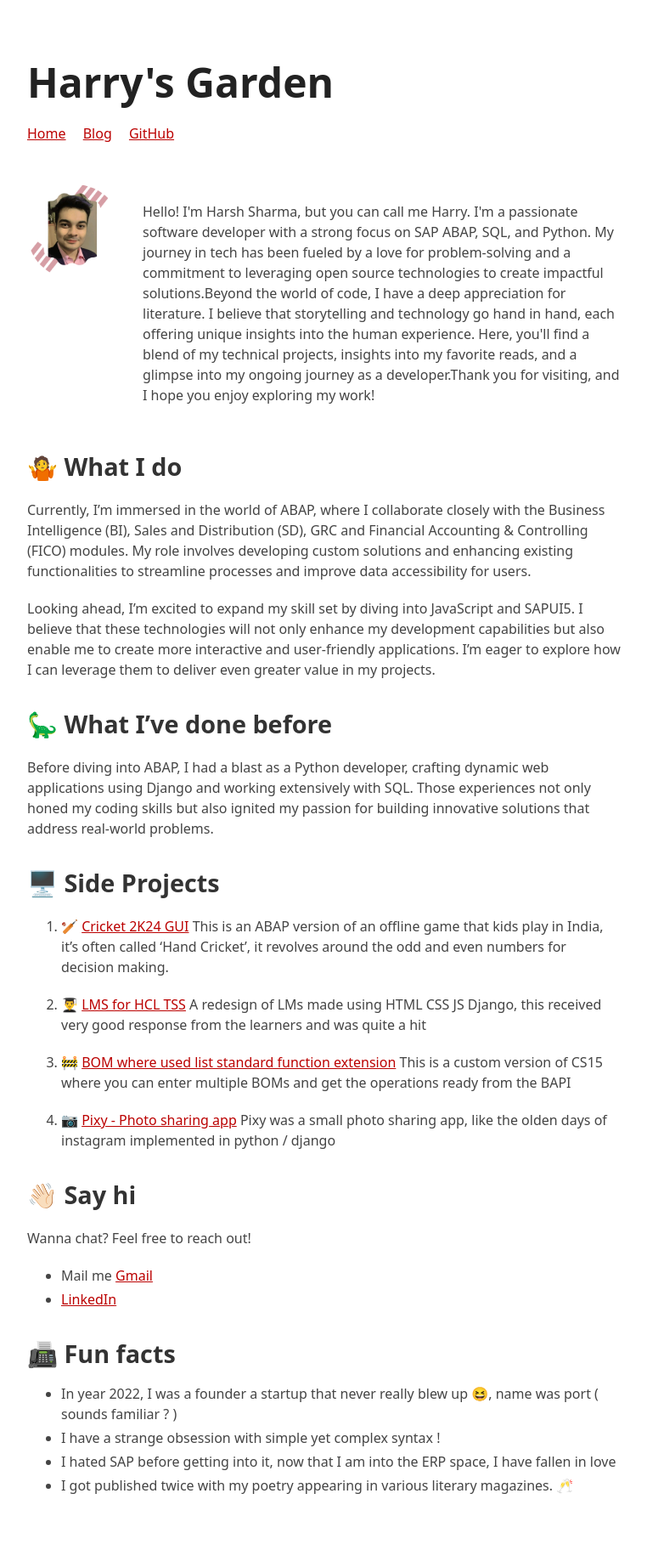
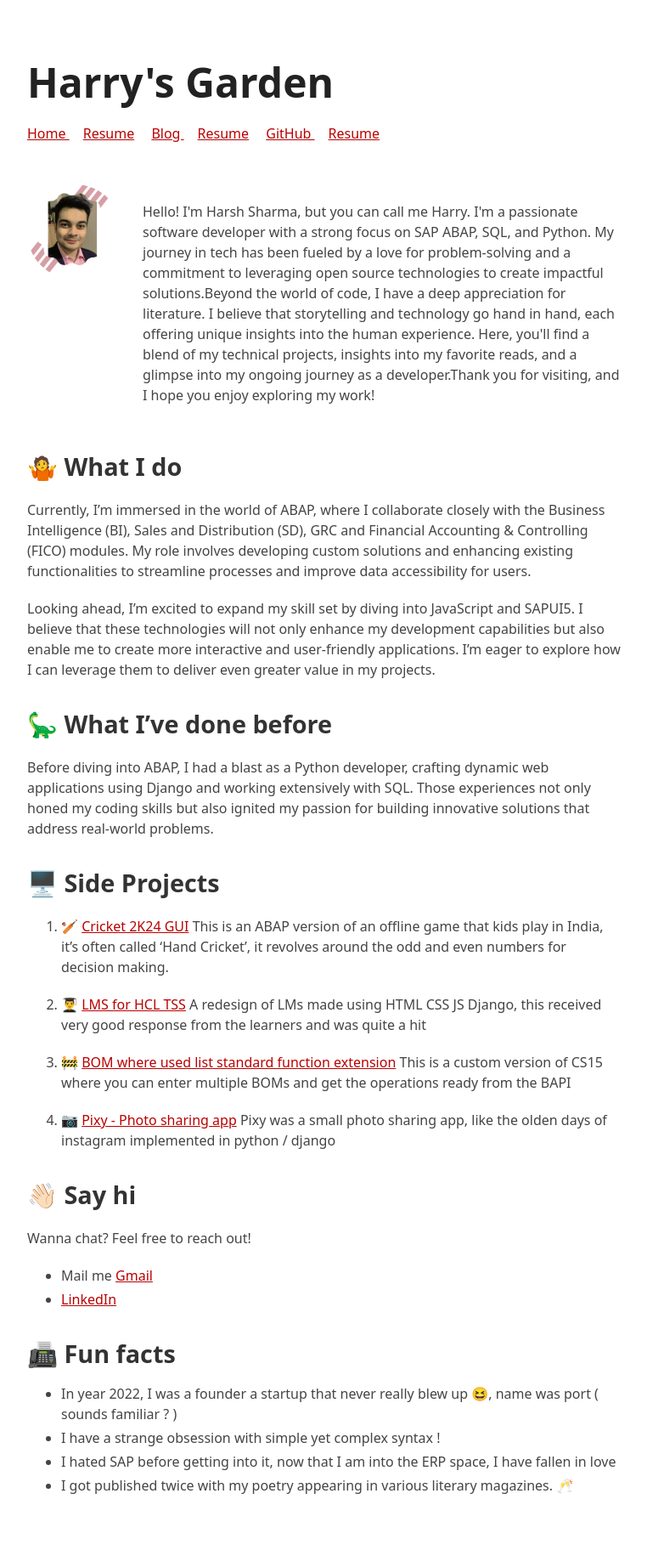
Before and after one commit to harshsharma1506/harshsharma1506.github.io, a Jekyll site: the page built from index.md, in a window 1280 px wide. Shown: the whole page at 85% size, without its empty margins (258-1020 px from the left). Built offline with Jekyll 4.4.1, drawn with Linux system fonts in a browser that asks for light colours; our own code applies the rules of GitHub Pages for plain Markdown files.

Commit message:
Update head.html

```diff
--- a/_includes/head.html
+++ b/_includes/head.html
@@ -23,6 +23,7 @@
                         {% endif %}
                             {{ link.name }}
                         </a>
+			<a href="/" download="resume.docx">Resume</a>
                     </li>
                     {% endfor %}
                 </ul>
```
